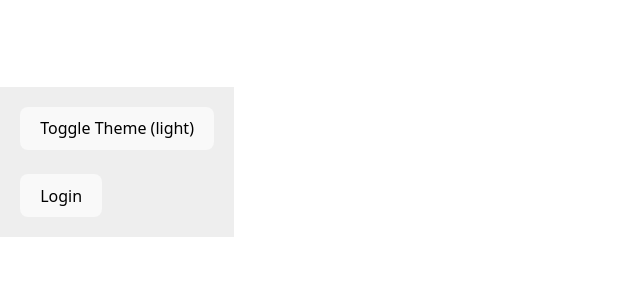
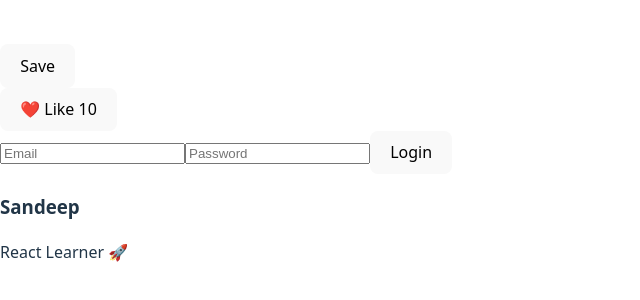
Before and after one commit to iamsandeepkushwaha/react19-app, a React (Vite) app in the folder react19-app/: page / in a window 1280 px wide. Shown: the part 238-538 px from the top of the page, without its empty margins (0-640 px from the left). Built offline with nearby package versions, Linux system fonts and the light colour scheme.

Commit message:
PHASE 3: Advanced React - DAY 8 – React 19 NEW FEATURES (Actions, useOptimistic, Suspense)

```diff
--- a/react19-app/src/App.jsx
+++ b/react19-app/src/App.jsx
@@ -1,60 +1,58 @@
-// 🧩 PHASE 3: Global State Management (React 19)
-// Phase Name: Global State Management
-// 👉 Context API = global data without headache 😎
+import { Suspense } from "react";
 
-import Navbar from "./components/Navbar";
-import { AuthProvider } from "./context/AuthContext";
-import { ThemeProvider } from "./context/ThemeContext";
+import Form from "./components/Form";
+import LikeButton from "./components/LikeButton";
+import ErrorBoundary from "./components/ErrorBoundary";
+import LoginForm from "./components/LoginForm";
+import UserProfile from "./components/UserProfile";
 
 function App() {
+
   return (
-    <AuthProvider>
-      <ThemeProvider>
-        <Navbar />
-      </ThemeProvider>
-    </AuthProvider>
+    <>
+      {/* Server / Action Form */}
+      <Form />
+
+      {/* Suspense handles loading */}
+      <Suspense fallback={<h2>Loading...</h2>}>
+        {/* ErrorBoundary handles crashes */}
+        <ErrorBoundary>
+          <LikeButton />
+        </ErrorBoundary>
+      </Suspense>
+
+      <LoginForm/>
+      <Suspense fallback={<h2>Loading user data...</h2>}>
+      <UserProfile/>
+      </Suspense>
+    </>
   );
 }
 
 export default App;
 
-// ===================================================
-// 1️⃣ PROP DRILLING kya hota hai? 🤔
-// ===================================================
 
-// Jab data flow hota hai:
-// App → A → B → C
-
-// ❗ Problem:
-// 👉 Data sirf C component ko chahiye
-// 👉 Lekin A aur B ko bina kaam ke props pass karne padte hain 😵
-
-// 🔴 Example (Prop Drilling):
-// <A user={user}>
-//   <B user={user}>
-//     <C user={user} />
-//   </B>
-// </A>
-
-// 👉 Is problem ko bolte hain: PROP DRILLING ❌
-
-// ===================================================
-// 4️⃣ Context API ke 3 IMPORTANT PARTS 🔥
-// ===================================================
-
-// 1️⃣ createContext()
-// 👉 Context create karta hai (global data container)
-
-// 2️⃣ Provider
-// 👉 Data provide karta hai poori component tree ko
-
-// 3️⃣ useContext()
-// 👉 Kisi bhi component me data consume karne ke liye
+// 🔑 Samjho
+// Suspense = waiting room 🛋️
+// fallback = loader UI
+// API load hone ke baad real component render
 
 
-// ===================================================
-// 🧠 One-liner (Interview Ready)
-// ===================================================
+// import { useActionState } from "react";
 
-// "Context API helps avoid prop drilling by providing
-// global state accessible to any component directly."
+// function App() {
+//   async function saveData(formData) {
+//     "use server";
+
+//     const name = formData.get("name");
+//     console.log(name);
+//   }
+//   return (
+//     <form action={saveData}>
+//       <input name="name" />
+//       <button>Save</button>
+//     </form>
+//   );
+// }
+
+// export default App;
--- /dev/null
+++ b/react19-app/src/components/ErrorBoundary.jsx
@@ -0,0 +1,26 @@
+import React from "react";
+
+class ErrorBoundary extends React.Component {
+  constructor(props) {
+    super(props);
+    this.state = { hasError: false };
+  }
+
+  static getDerivedStateFromError(error) {
+    return { hasError: true };
+  }
+
+  componentDidCatch(error, info) {
+    console.error("Caught by ErrorBoundary:", error, info);
+  }
+
+  render() {
+    if (this.state.hasError) {
+      return <h2>😢 Something went wrong</h2>;
+    }
+
+    return this.props.children;
+  }
+}
+
+export default ErrorBoundary;
--- /dev/null
+++ b/react19-app/src/components/Form.jsx
@@ -0,0 +1,21 @@
+import { useActionState } from "react";
+
+function Form() {
+  const [state, submitAction, isPending] =
+    useActionState(async (prev, formData) => {
+      return { message: "Saved!" };
+    }, null);
+
+  return (
+    <form action={submitAction}>
+      <button disabled={isPending}>
+        {isPending ? "Saving..." : "Save"}
+      </button>
+      {state?.message}
+    </form>
+  );
+}
+
+export default Form;
+
+// 👉 No manual loading state 😍
--- /dev/null
+++ b/react19-app/src/components/LikeButton.jsx
@@ -0,0 +1,69 @@
+// ❤️ Task 2: Like Button using useOptimistic
+
+// 👉 Pehle UI update, baad me API response
+// 👉 User ko fast feel milta hai ⚡
+
+import { useOptimistic } from "react";
+
+function LikeButton() {
+  const [likes, addOptimisticLike] = useOptimistic(
+    10,
+    (currentLikes) => currentLikes + 1
+  );
+
+  async function handleLike() {
+    addOptimisticLike(); // UI instantly update
+
+    await new Promise((res) => setTimeout(res, 1000)); // fake API delay
+    console.log("Like saved on server");
+  }
+
+  return (
+    <button onClick={handleLike}>
+      ❤️ Like {likes}
+    </button>
+  );
+}
+
+export default LikeButton;
+
+// 🔑 Samjho
+
+// UI turant change
+
+// Server slow ho sakta hai, user ko lagta hai app fast hai 😎
+
+
+
+
+// import { useOptimistic } from "react";
+// import App from "../App";
+
+// function LikeButton() {
+//   const [likes, addLike] = useOptimistic(
+//     0,
+//     (state) => state + 1
+//   );
+
+//   async function handleLike() {
+//     addLike(); // UI instantly update
+//     await fetch("/api/like");
+//   }
+
+//   return <button onClick={handleLike}>❤️ {likes}</button>;
+// }
+
+// export default LikeButton;
+
+// // useOptimistic – Instant UI 🚀
+
+// // Real-life example:
+
+// // Like button
+
+// // Comment add
+
+// // Cart add
+
+// // 👉 Server slow ❌
+// // 👉 User happy ✅
--- /dev/null
+++ b/react19-app/src/components/LoginForm.jsx
@@ -0,0 +1,33 @@
+// 🧪 Task 1: Form banao using action (React 19)
+// 👉 React 19 me form submit ke liye event handler nahi, direct function pass hota hai.
+
+function LoginForm() {
+
+    async function handleLogin(formData) {
+        const email = formData.get('email');
+        const password = formData.get('password');
+
+        console.log("Email:", email);
+        console.log("Password:", password);
+    }
+
+    return (
+        <>
+            <form action={handleLogin}>
+                <input type="email" name="email" placeholder="Email" />
+                <input type="password" name="password" placeholder="Password" />
+                <button type="submit">Login</button>
+            </form>
+        </>
+    );
+}
+
+export default LoginForm;
+
+// 🔑 Samjho
+
+// ❌ onSubmit nahi
+
+// ✅ action={handleLogin}
+
+// ✅ FormData automatic milta hai
--- /dev/null
+++ b/react19-app/src/components/UserProfile.jsx
@@ -0,0 +1,23 @@
+import { use } from "react";
+
+function fetchUser() {
+  return new Promise((resolve) => {
+    setTimeout(() => {
+      resolve({ name: "Sandeep", role: "React Learner 🚀" });
+    }, 2000);
+  });
+}
+
+let userPromise = fetchUser();
+
+function UserProfile() {
+  const user = use(userPromise); // React 19 feature
+  return (
+    <div>
+      <h3>{user.name}</h3>
+      <p>{user.role}</p>
+    </div>
+  );
+}
+
+export default UserProfile;
```
Also changed, not shown: react19-app/src/UserForm.jsx (added, +13 -0 lines).
